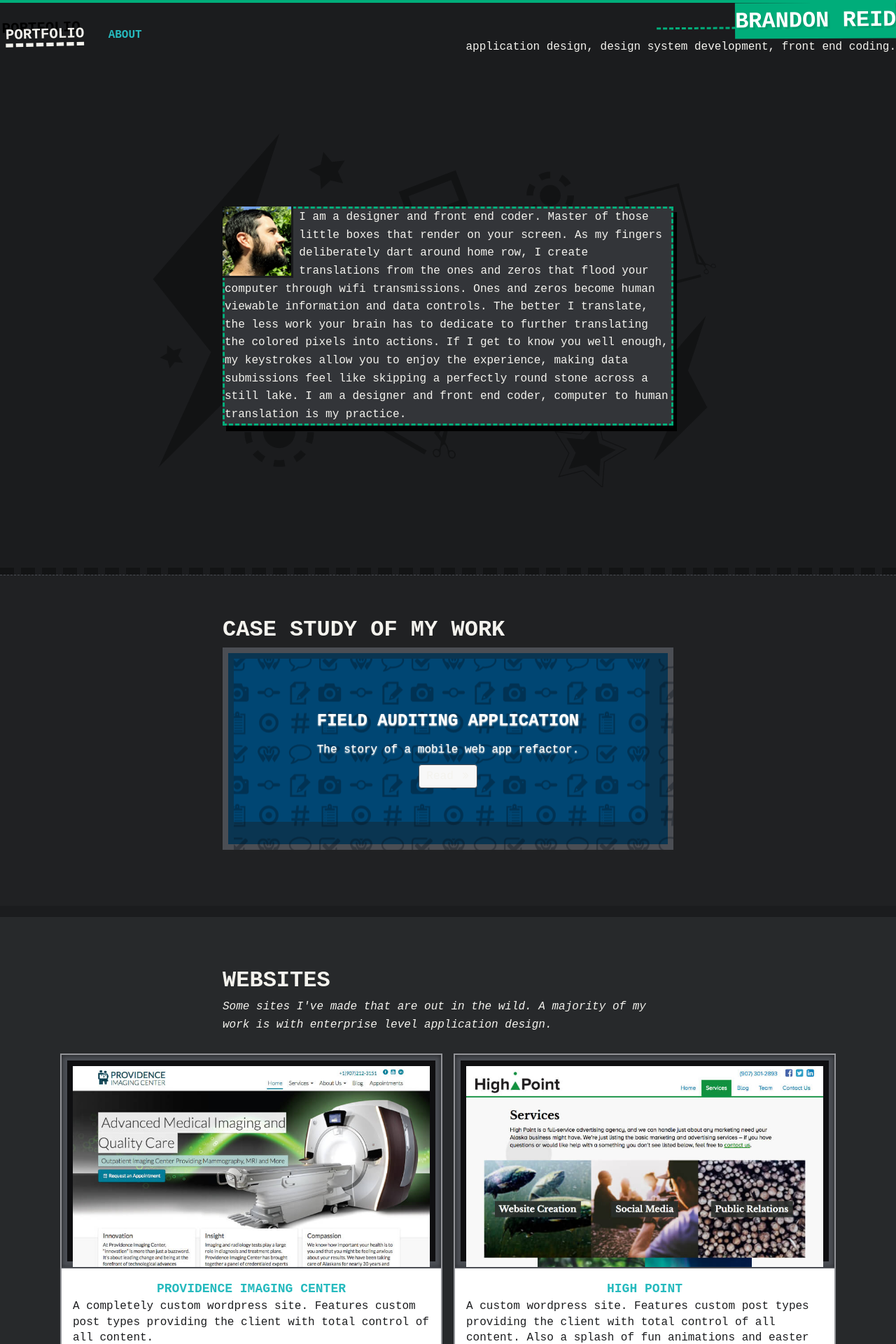
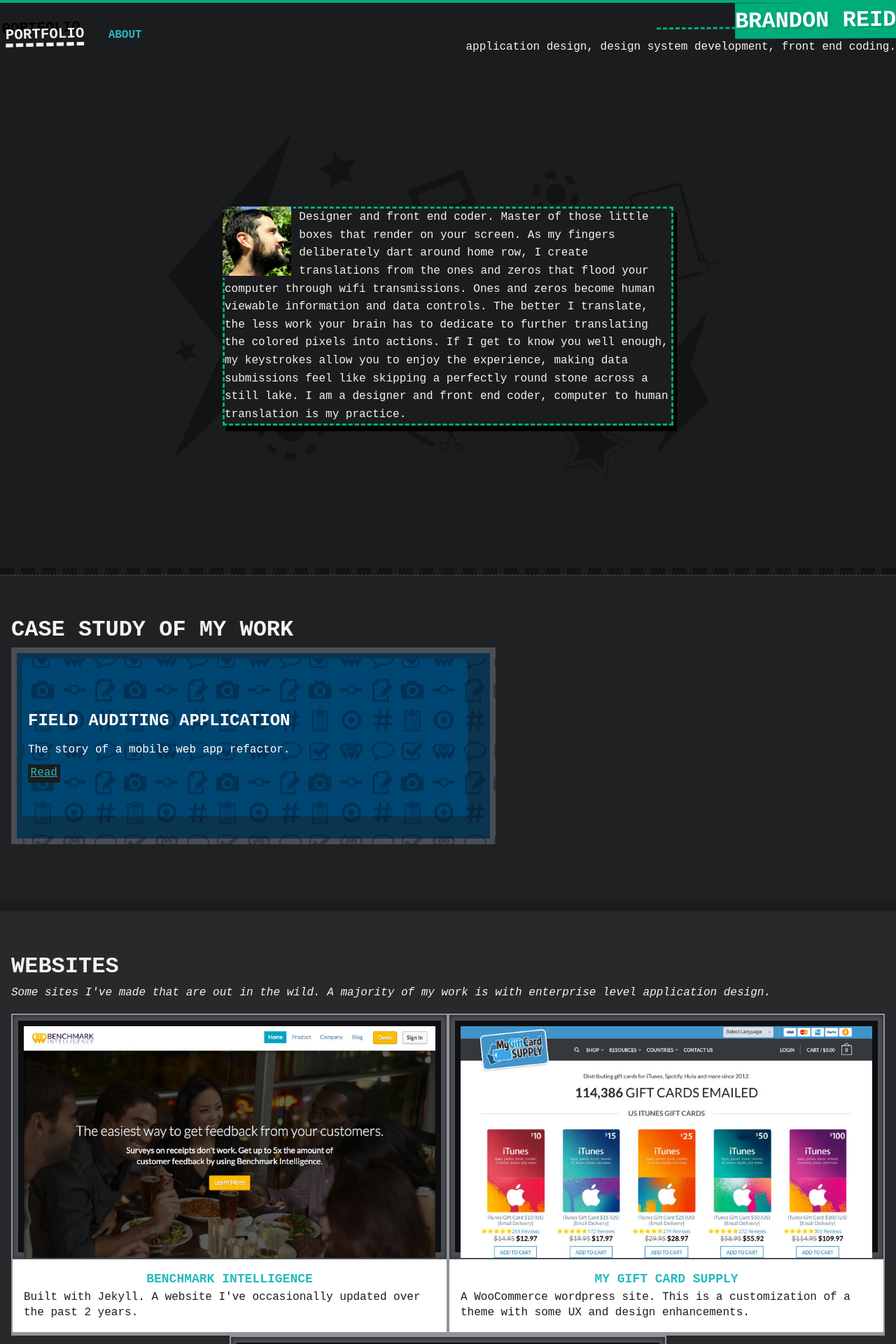
Before and after one commit to brandonreid/portfolio, a Jekyll site: the page built from index.html, in a window 1280 px wide. Shown: the top 1920 px of the page at 70% size. Built offline with Jekyll 4.4.1, drawn with Linux system fonts in a browser that asks for light colours; some web fonts are replaced; some of the changed text lies outside the part shown.

Commit message:
Tweek portfolio page

```diff
--- a/index.html
+++ b/index.html
@@ -8,101 +8,63 @@ layout: default
         <div class="brandon-photo">
           <img src="{{ site.baseurl }}/img/brandon-reid_looking-right_500x500.jpg" alt="Brandon Reid">
         </div>
-        <p>I am a designer and front end coder. Master of those little boxes that render on your screen. As my fingers deliberately dart around home row, I create translations from the ones and zeros that flood your computer through wifi transmissions. Ones and zeros become human viewable information and data controls. The better I translate, the less work your brain has to dedicate to further translating the colored pixels into actions. If I get to know you well enough, my keystrokes allow you to enjoy the experience, making data submissions feel like skipping a perfectly round stone across a still lake. I am a designer and front end coder, computer to human translation is my practice.</p>
+        <p>Designer and front end coder. Master of those little boxes that render on your screen. As my fingers deliberately dart around home row, I create translations from the ones and zeros that flood your computer through wifi transmissions. Ones and zeros become human viewable information and data controls. The better I translate, the less work your brain has to dedicate to further translating the colored pixels into actions. If I get to know you well enough, my keystrokes allow you to enjoy the experience, making data submissions feel like skipping a perfectly round stone across a still lake. I am a designer and front end coder, computer to human translation is my practice.</p>
       </div>
     </div>
   </div>
 </section>
 <section class="case-studies">
-  <div class="constrained container">
+  <div class="constrained-fluid">
     <div class="row">
       <div class="col-xs-24">
         <h1>Case Study of My Work</h1>
         <a class="case-study faa" href="{{ '/pieces/field-auditing-application/' | prepend: site.baseurl }}">
           <h2>Field Auditing Application</h2>
           <p>The story of a mobile web app refactor.</p>
-          <p class="read-on"><span>Read <i class="icon-expose"></i></span></p>
+          <p class="read-on"><span>Read</span></p>
         </a>
       </div>
     </div>
   </div>
 </section>
 <section class="wild-items">
-  <div class="constrained container">
-    <div class="row">
-      <div class="col-xs-24">
   <h1>Websites</h1>
   <p class="desc">Some sites I've made that are out in the wild. A majority of my work is with enterprise level application design.</p>
   </div>
-    </div>
-  </div>
-  <div class="container">
-    <div class="row wi-flex">
-      <div class="col-sm-12">
-        <a class="wild-item" href="https://provimaging.com/" target="_blank">
-          <img src="{{ site.baseurl }}/img/portfolio/provimaging.jpg" alt="Providence Imaging Center Website">
-          <h3>Providence Imaging Center</h3>
-          <p class="wi-desc">A completely custom wordpress site. Features custom post types providing the client with total control of all content. <br> <em>Unfortunately, after 2 years the customer has changed their website theme.</em></p>
+  <div class="wild-item-tiles">
+    <a class="wild-item" href="http://usebenchmark.com/" target="_blank">
+      <img src="{{ site.baseurl }}/img/portfolio/benchmarkintelligence.jpg" alt="Benchmark Intelligence Website">
+      <h3>Benchmark Intelligence</h3>
+      <p class="wi-desc">Built with Jekyll. A website I've occasionally updated over the past 2 years.</p>
     </a>
-      </div>
-      <div class="col-sm-12">
+    <a class="wild-item" href="https://www.mygiftcardsupply.com/" target="_blank">
+      <img src="{{ site.baseurl }}/img/portfolio/mygiftcardsupply.jpg" alt="My Gift Card Supply Website">
+      <h3>My Gift Card Supply</h3>
+      <p class="wi-desc">A WooCommerce wordpress site. This is a customization of a theme with some UX and design enhancements.</p>
+    </a>
     <a class="wild-item" href="http://thehighpointagency.com/" target="_blank">
       <img src="{{ site.baseurl }}/img/portfolio/thehighpointagency.jpg" alt="High Point Website">
       <h3>High Point</h3>
       <p class="wi-desc">A custom wordpress site. Features custom post types providing the client with total control of all content. Also a splash of fun animations and easter eggs.</p>
     </a>
   </div>
-    </div>
-    <div class="row wi-flex">
-      <div class="col-sm-12">
-        <a class="wild-item" href="https://www.mygiftcardsupply.com/" target="_blank">
-          <img src="{{ site.baseurl }}/img/portfolio/mygiftcardsupply.jpg" alt="My Gift Card Supply Website">
-          <h3>My Gift Card Supply</h3>
-          <p class="wi-desc">A WooCommerce wordpress site. This is a customization of a theme with some UX and design enhancements.</p>
-        </a>
-      </div>
-      <div class="col-sm-12">
-        <a class="wild-item" href="http://usebenchmark.com/" target="_blank">
-          <img src="{{ site.baseurl }}/img/portfolio/benchmarkintelligence.jpg" alt="Benchmark Intelligence Website">
-          <h3>Benchmark Intelligence</h3>
-          <p class="wi-desc">Built with Jekyll. A website I've occasionally updated over the past 2 years.</p>
-        </a>
-      </div>
-    </div>
-  </div>
-  <div class="constrained container">
-    <div class="row">
-      <div class="col-xs-24">
   <h2>Design Systems</h2>
   <p class="desc">A Design System (i.e. Pattern Library) provides a visual language and interaction components that designers and developers use when building applications. Patterns are created, documented and updated in a single place and imported by every application in a company.</p>
-      </div>
-    </div>
-  </div>
-  <div class="container">
-    <div class="row wi-flex">
-      <div class="col-sm-12">
+  <div class="wild-item-tiles">
     <a class="wild-item" href="https://criticalmix.bitbucket.io/cmix_pattern_library/" target="_blank">
       <img src="{{ site.baseurl }}/img/portfolio/cmixpatterns.jpg" alt="Benchmark Intelligence Pattern Library">
       <h3>Critical Mix Pattern Library</h3>
       <p class="wi-desc"><strong>View in Chrome Browser.</strong> Leveraging LivingCSS for documentation. This is my most successful, integrated pattern library. It's used in all of Benchmark's apps and their public website.</p>
     </a>
-      </div>
-      <div class="col-sm-12">
     <a class="wild-item" href="http://usebenchmark.github.io/pattern-library/" target="_blank">
       <img src="{{ site.baseurl }}/img/portfolio/benchmarkpatterns.jpg" alt="Benchmark Intelligence Pattern Library">
       <h3>Benchmark Intelligence Pattern Library</h3>
       <p class="wi-desc"><strong>View in Chrome Browser.</strong> Leveraging LivingCSS for documentation. This is my most successful, integrated pattern library. It's used in all of Benchmark's apps and their public website.</p>
     </a>
-      </div>
-    </div>
-    <div class="row wi-flex">
-      <div class="col-sm-12 col-sm-offset-6">
     <a class="wild-item" href="http://decipher-design.com/bui/" target="_blank">
       <img src="{{ site.baseurl }}/img/portfolio/bui.jpg" alt="BUI Pattern Library for Decipher">
       <h3>Decipher Inc. Design System</h3>
       <p class="wi-desc">Created for Decipher Inc. (now FocusVision), BUI was the first pattern library I created.</p>
     </a>
   </div>
-    </div>
-  </div>
 </section>
```
Also changed, not shown: _less/_portfolio.less (+25 -16 lines), css/styles.css. Lines whose indentation alone changed are shown as unchanged.
